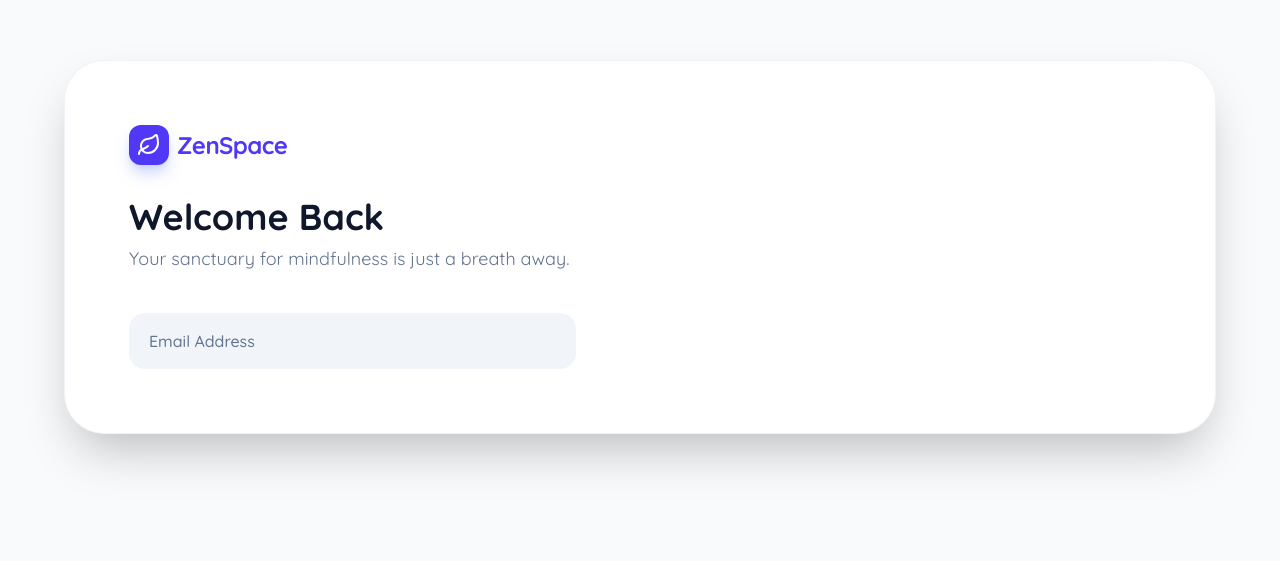
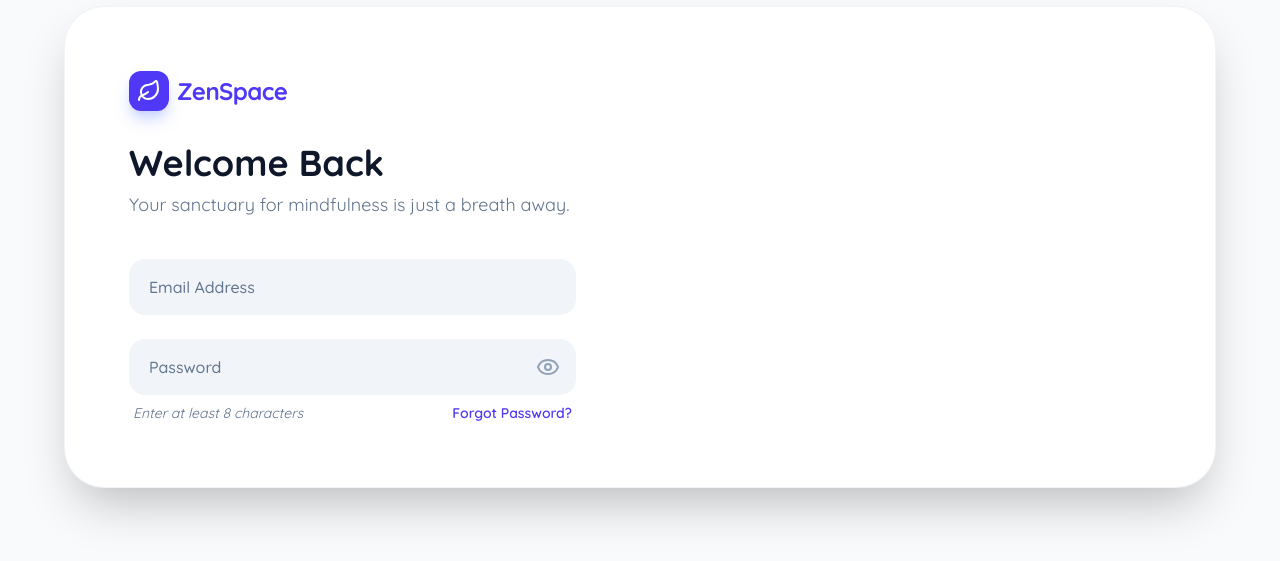
Before and after one commit to arturolguillen/devarturo-7-login-page, a Next.js app: page / in a window 1280 px wide. Shown: the part 153-714 px from the top of the page. Built offline with nearby package versions, Linux system fonts and the light colour scheme.

Commit message:
Add PasswordInput component and integrate it into LoginForm

```diff
--- a/src/app/page.tsx
+++ b/src/app/page.tsx
@@ -4,6 +4,7 @@ import LoginForm from "@/components/LoginForm";
 import Logo from "@/components/Logo";
 import MainContent from "@/components/MainContent";
 import MainWrapper from "@/components/MainWrapper";
+import PasswordInput from "@/components/PasswordInput";
 
 export default function Home() {
     return (
@@ -15,6 +16,7 @@ export default function Home() {
                 </div>
                 <LoginForm>
                     <EmailInput />
+                    <PasswordInput />
                 </LoginForm>
             </LeftColumn>
         </MainWrapper>
--- /dev/null
+++ b/src/components/PasswordInput.tsx
@@ -0,0 +1,27 @@
+import { Eye } from "lucide-react";
+import Link from "next/link";
+
+export default function PasswordInput() {
+    return (
+        <div className="relative group">
+            <div className="relative">
+                <input
+                    type="password"
+                    name="password"
+                    id="password"
+                    placeholder={' '}
+                    required
+                    className="peer block w-full px-5 py-4 bg-slate-100 border-none rounded-2xl focus:ring-2 focus:ring-indigo-500/20 transition-all text-slate-900 placeholder-transparent pr-12"
+                />
+                <label htmlFor="password" className="absolute left-5 top-4 text-slate-500 font-medium pointer-events-none transition-all origin-left">{'Password'}</label>
+                <button type="button" className="absolute right-4 top-1/2 -translate-y-1/2 text-slate-400 hover:text-indigo-600 transition-colors focus:outline-none cursor-pointer">
+                    <Eye />
+                </button>
+            </div>
+            <div className="mt-2 px-1 flex justify-between items-center text-sm">
+                <span className="text-slate-500 italic">{'Enter at least 8 characters'}</span>
+                <Link href={'#'} className="text-indigo-600 font-semibold hover:underline">{'Forgot Password?'}</Link>
+            </div>
+        </div>
+    );
+}
```
